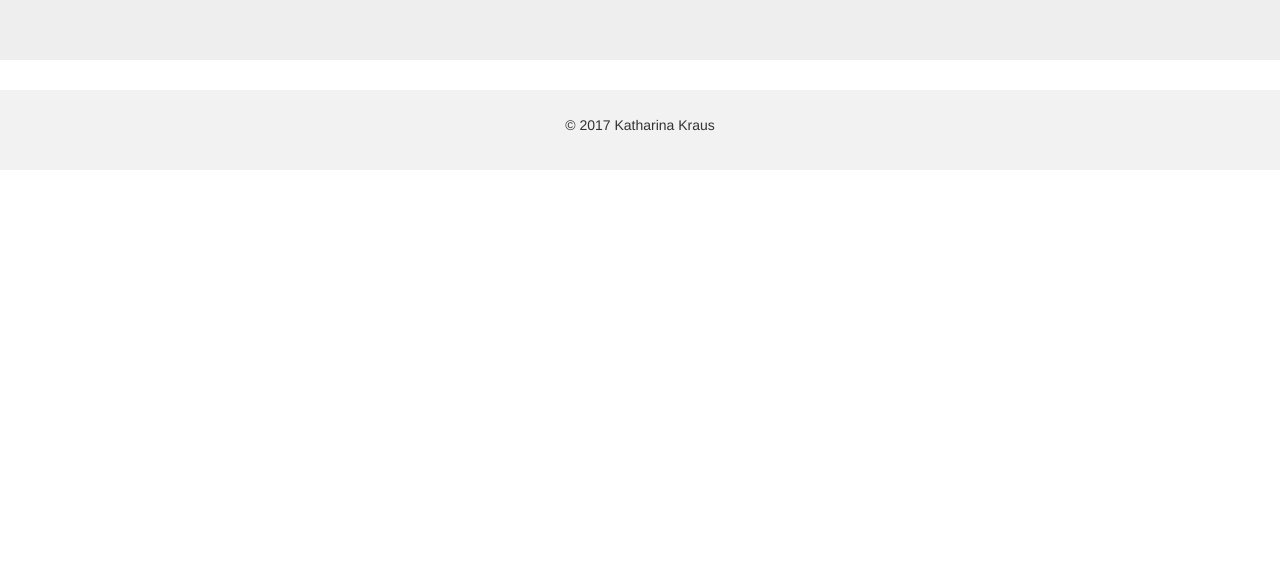
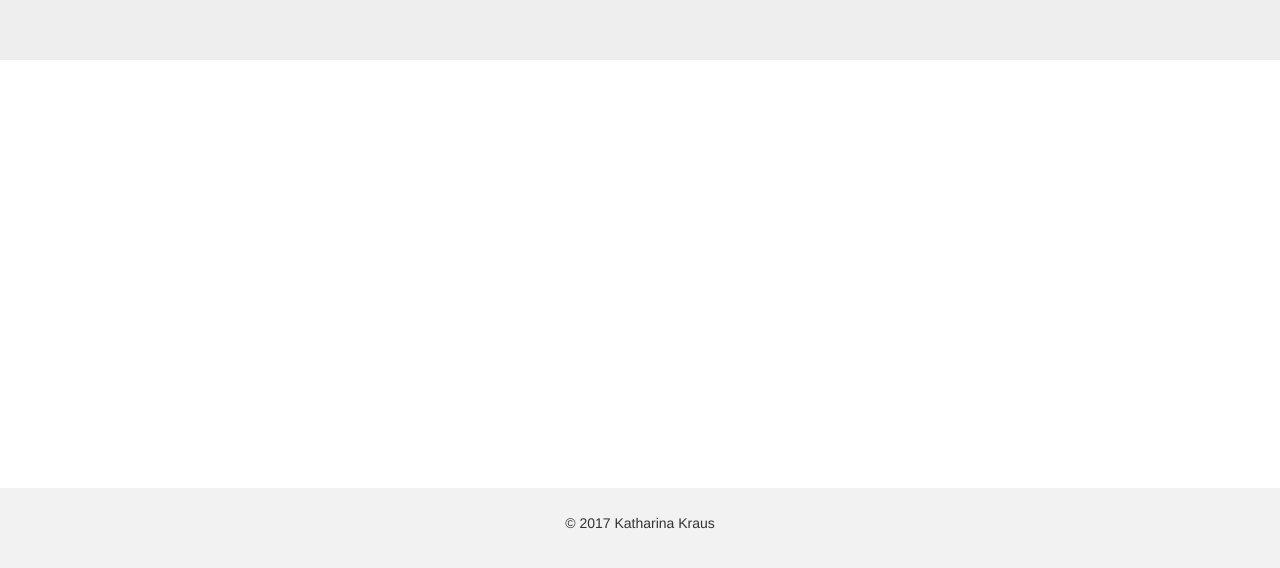
Before and after one commit to juKraus/juKraus.github.io, a plain HTML site: page contact.html in a window 1280 px wide. Shown: the part 232-800 px from the top of the page. Drawn offline with nearby package versions, Linux system fonts and the light colour scheme.

Commit message:
try fix footer3 works!

```diff
--- a/contact.html
+++ b/contact.html
@@ -14,6 +14,11 @@
 
     /* Add a gray background color and some padding to the footer */
     footer {
+	  position: absolute;
+      bottom: 0;
+      width: 100%;
+      /* Set the fixed height of the footer here */
+	  height: 80px;
       background-color: #f2f2f2;
       padding: 25px;
     }
```
Also changed, not shown: index.html (+1 -1 lines), vita.html (+5 -0 lines).
